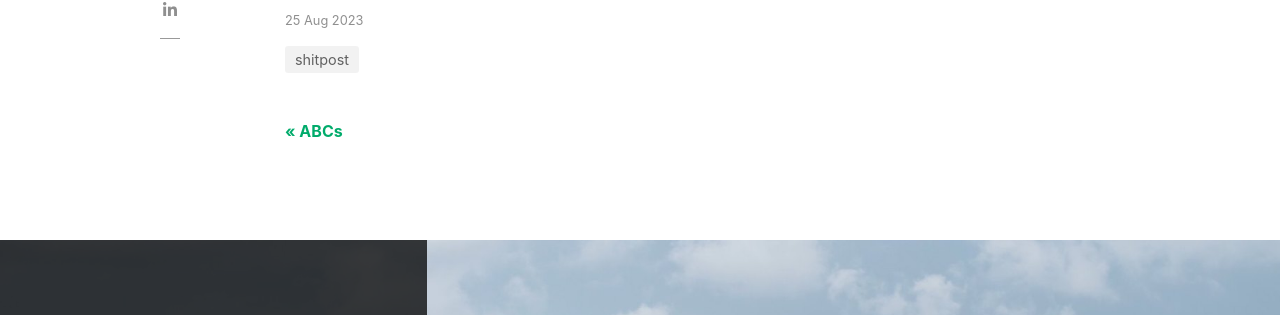
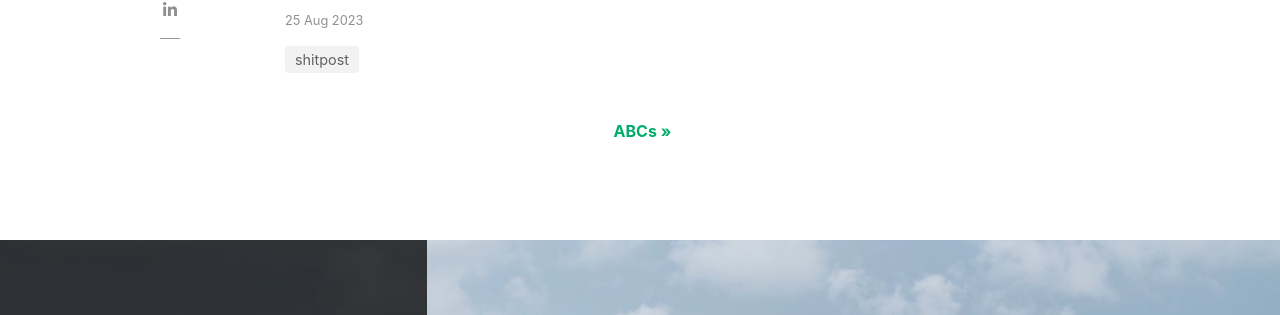
Before and after one commit to bolyche/bolyche.github.io, a Jekyll site: the page built from _posts/2023-08-25-Thoughts-on-DataOps.md, in a window 1280 px wide and 900 px high, scrolled down 1778 px. Shown: the part 201-516 px from the top of the window. Built offline with Jekyll 4.4.1, drawn with Linux system fonts in a browser that asks for light colours; nearby versions of some CDN libraries; comment, search, counter and statistics services are not loaded.

Commit message:
fix PageNavigation url and switch positions of previous/next

```diff
--- a/_layouts/post.html
+++ b/_layouts/post.html
@@ -122,11 +122,11 @@
 
             <!-- Prev/Next -->
             <div class="row PageNavigation d-flex justify-content-between font-weight-bold">
+            {% if page.next.url %}
+            <a class="prev d-block col-md-6" href="{{page.next.url}}"> &laquo; {{page.next.title}}</a>
+            {% endif %}
             {% if page.previous.url %}
-            <a class="prev d-block col-md-6" href="{{ site.baseurl }}/{{page.previous.url}}"> &laquo; {{page.previous.title}}</a>
-            {% endif %}
-            {% if page.next.url %}
-            <a class="next d-block col-md-6 text-lg-right" href="{{ site.baseurl }}/{{page.next.url}}">{{page.next.title}} &raquo; </a>
+            <a class="next d-block col-md-6 text-lg-right" href="{{page.previous.url}}">{{page.previous.title}} &raquo; </a>
             {% endif %}
             <div class="clearfix"></div>
             </div>
```
